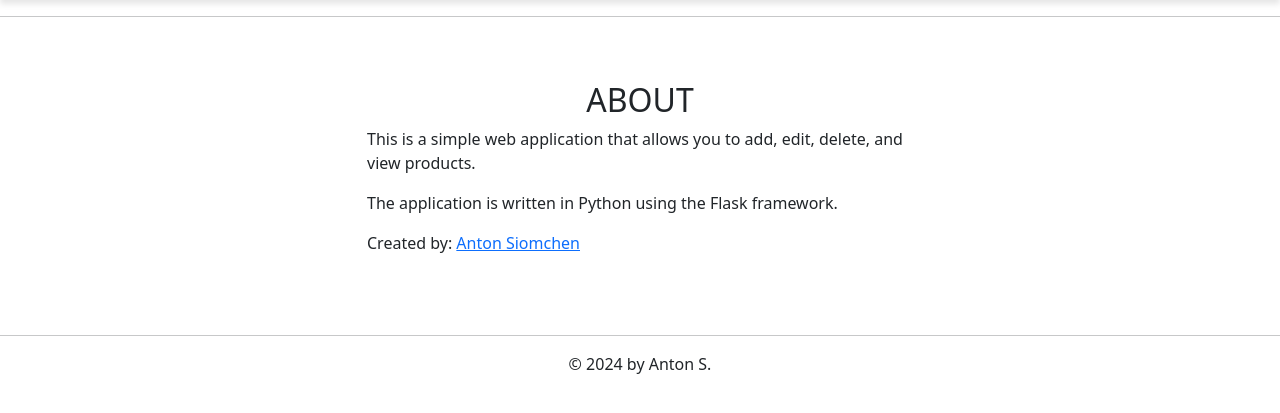
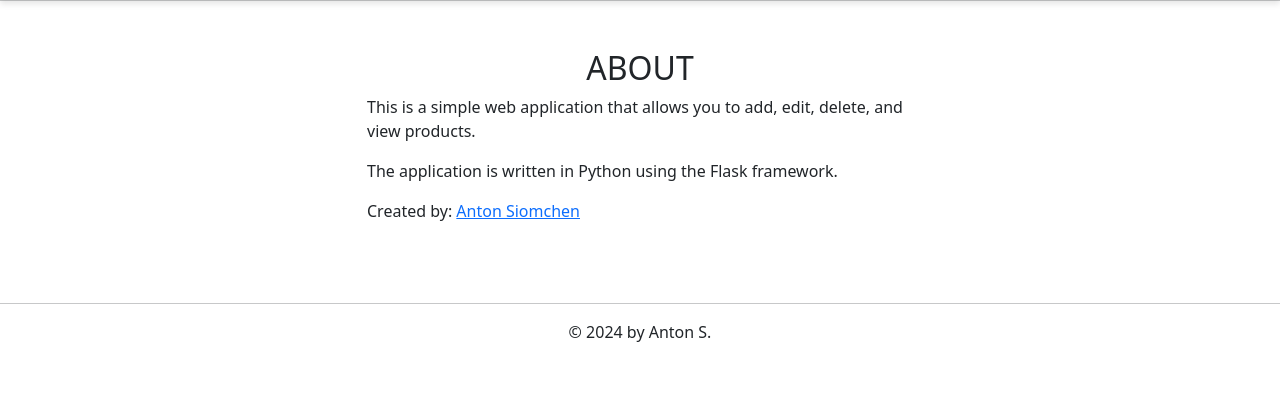
Before and after one commit to asiomchen/inventory-management, a Flask app: page /about/ in a window 1280 px wide. Shown: the part 98-511 px from the top of the page. Run offline with Flask 3, Linux system fonts and the light colour scheme; a user stored in the database is signed in; parts of the project's set-up code (start-up, migrations or seed data) failed here and were passed over; some libraries are stand-ins or nearby versions.

Commit message:
Update base.html and invoice.html templates

```diff
--- a/templates/base.html
+++ b/templates/base.html
@@ -53,9 +53,9 @@
           </div>
         </div>
       </nav>
-    <hr>
+    <hr class="mt-0 mb-0">
     <div class="content">
-        <div class="container mt-4">
+        <div class="container mt-auto mb-auto">
             {% with messages = get_flashed_messages(with_categories=true) %}
                 {% if messages %}
                 {% for category, message in messages %}
--- a/templates/invoice.html
+++ b/templates/invoice.html
@@ -1,6 +1,6 @@
 {% extends 'base.html' %}
 {% block content %}
-<h1 class="title display-4 text-center">{% block title %} #{{ invoice.idx }} {{ invoice.name }} {% endblock %}</h1>
+<h1 class="title display-2 text-center mt-0">{% block title %} #{{ invoice.idx }} {{ invoice.name }} {% endblock %}</h1>
 <hr>
 <style>
     /* Add margins to the table */
```
